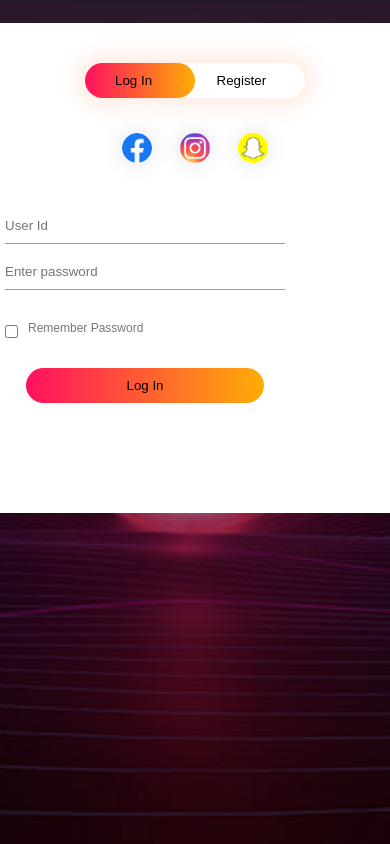
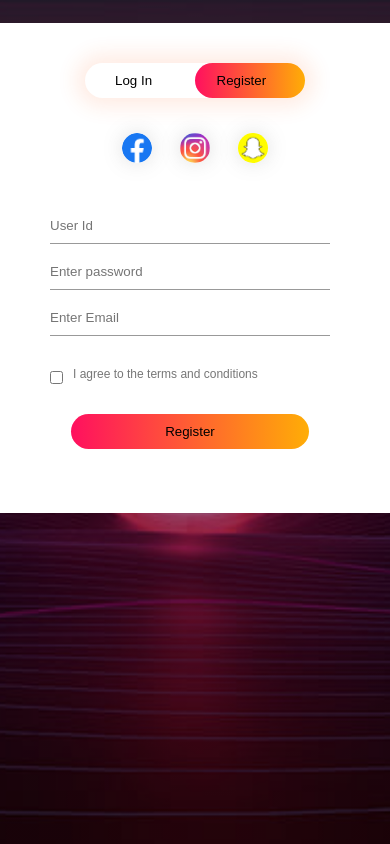
Before and after one commit to binayak-tech/Excelr-training-, a plain HTML site: page js project/project4/index.html in a window 390 px wide. Both pictures are taken after a click on the button "Register". Drawn offline with Linux system fonts and the light colour scheme.

Commit message:
login and registration form added

```diff
--- a/js project/project4/index.html
+++ b/js project/project4/index.html
@@ -14,22 +14,48 @@
                 <div id="btn">
 
                 </div>
-                <button type="button" class="toggle-btn">Log In</button>
-                <button type="button" class="toggle-btn">Register</button>
+                <button type="button" class="toggle-btn" onclick="login()">Log In</button>
+                <button type="button" class="toggle-btn" onclick="register()">Register</button>
             </div>
             <div class="social-icons">
                 <img src="./download.png" alt="">
                 <img src="./download.jpeg" alt="">
                 <img src="./download1.jpg" alt="">
             </div>
-            <form class="input-group">
+            <form id="login" class="input-group">
                 <input type="text" class="input-field" placeholder="User Id" required>
                 <input type="password" class="input-field" placeholder="Enter password" required>
                 <input type="checkbox" class="checkbox" ><span>Remember Password</span>
                 <button type="submit" class="submit-btn">Log In</button>
             </form>
+            <form id="register" class="input-group">
+                <input type="text" class="input-field" placeholder="User Id" required>
+                <input type="password" class="input-field" placeholder="Enter password" required>
+                <input type="email" class="input-field" placeholder="Enter Email" required>
+                <input type="checkbox" class="checkbox" ><span>I agree to the terms and conditions</span>
+                <button type="submit" class="submit-btn">Register</button>
+            </form>
+
         </div>
 
     </div>
+
+    <script>
+        let x = document.getElementById("login");
+        let y = document.getElementById("register");
+        let z = document.getElementById("btn");
+
+        function register(){
+            x.style.left = "-400px";
+            y.style.left = "50px";
+            z.style.left = "110px";
+        }
+        function login(){
+            x.style.left = "50px";
+            y.style.left = "450px";
+            z.style.left = "0";
+        }
+
+    </script>
 </body>
 </html>
--- a/js project/project4/styles.css
+++ b/js project/project4/styles.css
@@ -20,6 +20,7 @@
     margin: 6% auto;
     background: #fff;
     padding: 5px;
+    overflow: hidden;
 }
 
 .btn-box {
@@ -105,3 +106,13 @@ span{
     bottom: 68px;
     position: absolute;
 }
+
+#login{
+
+    left: 50px;
+}
+
+
+#register{
+    left:450px;
+}
```
